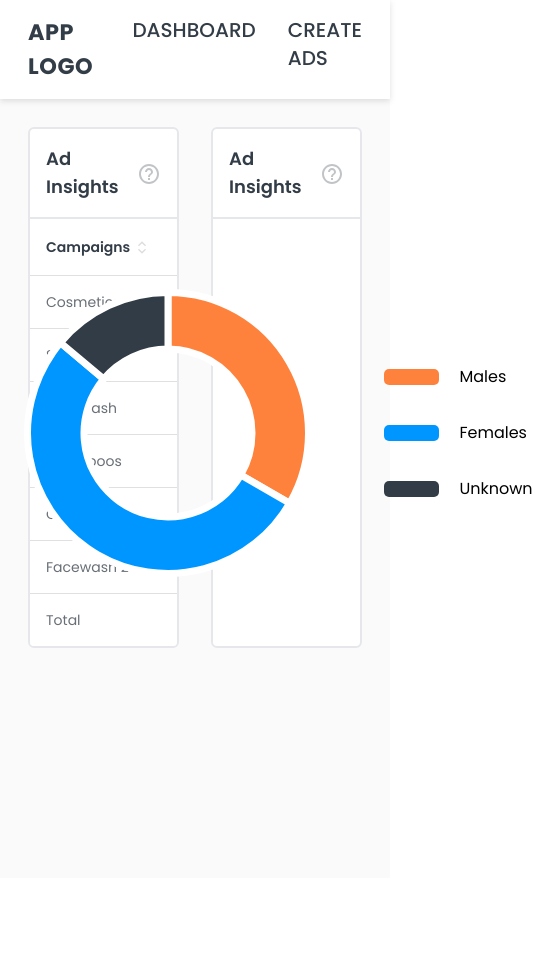
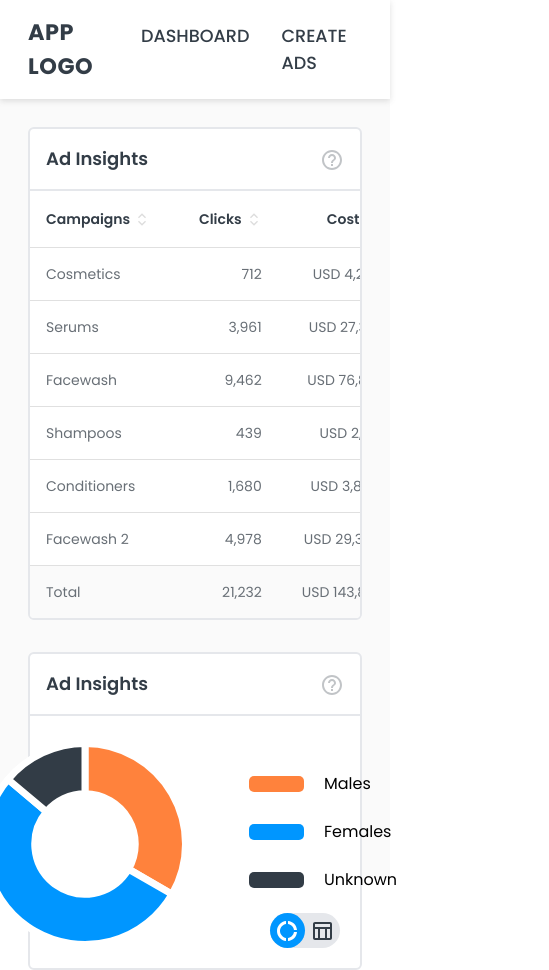
Before and after one commit to prachi-sahu-codes/AdDash, a React (Vite) app: page / in a window 390 px wide. Shown: the whole page, 549 px wide, since content can reach past the window. Before the commit the page ends 878 px from the top, so only its background shows below. Built offline with nearby package versions, Linux system fonts and the light colour scheme.

Commit message:
style: components styled

```diff
--- a/src/components/doghnutChart/DoughnutChart.jsx
+++ b/src/components/doghnutChart/DoughnutChart.jsx
@@ -21,19 +21,21 @@ export const DoughnutChart = () => {
   const options = {
     plugins: {
       legend: {
-        display: false, // Hide the default legend
+        display: false,
       },
     },
   };
-  data.datasets[0].cutout = 84;
+
+  // data.datasets[0].cutout = 84;
+
   return (
-    <div className="flex justify-between items-center gap-14 h-full">
-      <div className=" relative w-72 h-72">
+    <div className="flex justify-between items-center gap-12 h-full">
+      <div className=" relative w-52 h-52 md:w-72 md:h-72 mt-6">
         <Doughnut data={data} options={options} />
       </div>
       <div className="flex flex-col">
         {data.labels.map((label, index) => (
-          <div className="flex items-center m-4" key={index}>
+          <div className="flex items-center m-3" key={index}>
             <div
               style={{
                 backgroundColor: data.datasets[0].backgroundColor[index],
--- /dev/null
+++ b/src/components/table/ProductTable.jsx
@@ -0,0 +1,114 @@
+import { useState } from "react";
+import Table from "@mui/material/Table";
+import TableBody from "@mui/material/TableBody";
+import TableCell from "@mui/material/TableCell";
+import TableContainer from "@mui/material/TableContainer";
+import TableHead from "@mui/material/TableHead";
+import TableRow from "@mui/material/TableRow";
+import Paper from "@mui/material/Paper";
+import { useSelector } from "react-redux";
+import { getTotal, formatTableData } from "../../utils/functions";
+import { SortIcon } from "../icons/SortIcon";
+
+export const ProductTable = () => {
+  const tableData = useSelector((state) => state?.dashboard?.tableData);
+  const [sortTable, setSortTable] = useState({
+    isSort: false,
+    sortLabel: "",
+    isAsc: false,
+    sortOrder: "",
+  });
+
+  const keys = Object.keys(tableData[0]);
+  const filteredKeys = formatTableData(keys);
+
+  return (
+    <TableContainer component={Paper} sx={{ width: "100%" }}>
+      <Table sx={{ minWidth: 650 }} aria-label="simple table">
+        <TableHead>
+          <TableRow>
+            {filteredKeys.map((item, index) => (
+              <TableCell key={item + index}>
+                <div
+                  className={`flex items-center ${
+                    item === "Campaigns" ? "justify-start" : "justify-end"
+                  } gap-1 cursor-pointer text-dark-text font-semibold`}
+                  onClick={() => {
+                    setSortTable({
+                      isSort: true,
+                      sortLabel: item,
+                      isAsc: !sortTable.isAsc,
+                      sortOrder: sortTable.isAsc ? "asc" : "dsc",
+                    });
+                  }}
+                >
+                  {item}
+                  <SortIcon sortTable={sortTable} tableLabel={item} />
+                </div>
+              </TableCell>
+            ))}
+          </TableRow>
+        </TableHead>
+        <TableBody>
+          {tableData?.map((row) => (
+            <TableRow
+              key={row?._id}
+              sx={{ "&:last-child td, &:last-child th": { border: 0 } }}
+            >
+              <TableCell component="th" scope="row">
+                <p className="text-medium-text">
+                  {row?.campaigns.toLocaleString()}
+                </p>
+              </TableCell>
+              <TableCell align="right">
+                <p className="text-medium-text">
+                  {row?.clicks.toLocaleString()}
+                </p>
+              </TableCell>
+              <TableCell align="right">
+                <p className="text-medium-text">
+                  USD {row?.cost.toLocaleString()}
+                </p>
+              </TableCell>
+              <TableCell align="right">
+                <p className="text-medium-text">
+                  {row?.conversions.toLocaleString()}
+                </p>
+              </TableCell>
+              <TableCell align="right">
+                <p className=" text-medium-text">
+                  USD {row?.revenue.toLocaleString()}
+                </p>
+              </TableCell>
+            </TableRow>
+          ))}
+          <TableRow className="bg-bg-body">
+            <TableCell className="removeBorder">
+              <p className="text-medium-text">Total</p>
+            </TableCell>
+            <TableCell align="right" className="removeBorder">
+              <p className="text-medium-text">
+                {getTotal(tableData, "clicks").toLocaleString()}
+              </p>
+            </TableCell>
+            <TableCell className="removeBorder" align="right">
+              <p className="text-medium-text">
+                USD {getTotal(tableData, "cost").toLocaleString()}
+              </p>
+            </TableCell>
+            <TableCell className="removeBorder" align="right">
+              <p className="text-medium-text">
+                {getTotal(tableData, "conversions").toLocaleString()}
+              </p>
+            </TableCell>
+            <TableCell className="removeBorder" align="right">
+              <p className="text-medium-text">
+                USD {getTotal(tableData, "revenue").toLocaleString()}
+              </p>
+            </TableCell>
+          </TableRow>
+        </TableBody>
+      </Table>
+    </TableContainer>
+  );
+};
--- a/src/components/table/Table.jsx
+++ b/src/components/table/UserTable.jsx
@@ -10,14 +10,16 @@ import { useSelector } from "react-redux";
 import { getTotal, formatTableData } from "../../utils/functions";
 import { SortIcon } from "../icons/SortIcon";
 
-export const BasicTable = () => {
-  const tableData = useSelector((state) => state?.dashboard?.tableData);
+export const UserTable = () => {
+  const tableData = useSelector((state) => state?.dashboard?.graphData);
   const [sortTable, setSortTable] = useState({
     isSort: false,
     sortLabel: "",
     isAsc: false,
     sortOrder: "",
   });
+
+  console.log(tableData);
 
   const keys = Object.keys(tableData[0]);
   const filteredKeys = formatTableData(keys);
@@ -31,7 +33,7 @@ export const BasicTable = () => {
               <TableCell key={item + index}>
                 <div
                   className={`flex items-center ${
-                    item === "Campaigns" ? "justify-start" : "justify-end"
+                    item === "Group" ? "justify-start" : "justify-end"
                   } gap-1 cursor-pointer text-dark-text font-semibold`}
                   onClick={() => {
                     setSortTable({
@@ -57,7 +59,7 @@ export const BasicTable = () => {
             >
               <TableCell component="th" scope="row">
                 <p className="text-medium-text">
-                  {row?.campaigns.toLocaleString()}
+                  {row?.group.toLocaleString()}
                 </p>
               </TableCell>
               <TableCell align="right">
@@ -82,28 +84,28 @@ export const BasicTable = () => {
               </TableCell>
             </TableRow>
           ))}
-          <TableRow>
-            <TableCell className="removeBorder">
+          <TableRow className="bg-bg-body">
+            <TableCell>
               <p className="text-medium-text">Total</p>
             </TableCell>
-            <TableCell align="right" className="removeBorder">
+            <TableCell align="right">
               <p className="text-medium-text">
-                {getTotal(tableData, "clicks").toLocaleString()}
+                {getTotal(tableData, "clicks")?.toLocaleString()}
               </p>
             </TableCell>
-            <TableCell className="removeBorder" align="right">
+            <TableCell align="right">
               <p className="text-medium-text">
-                USD {getTotal(tableData, "cost").toLocaleString()}
+                USD {getTotal(tableData, "cost")?.toLocaleString()}
               </p>
             </TableCell>
-            <TableCell className="removeBorder" align="right">
+            <TableCell align="right">
               <p className="text-medium-text">
-                {getTotal(tableData, "conversions").toLocaleString()}
+                {getTotal(tableData, "conversions")?.toLocaleString()}
               </p>
             </TableCell>
-            <TableCell className="removeBorder" align="right">
+            <TableCell align="right">
               <p className="text-medium-text">
-                USD {getTotal(tableData, "revenue").toLocaleString()}
+                USD {getTotal(tableData, "revenue")?.toLocaleString()}
               </p>
             </TableCell>
           </TableRow>
--- /dev/null
+++ b/src/components/toggle/Toggle.jsx
@@ -0,0 +1,26 @@
+import React from "react";
+import DonutLargeIcon from "@mui/icons-material/DonutLarge";
+import TableChartOutlinedIcon from "@mui/icons-material/TableChartOutlined";
+
+export const Toggle = ({ toggle, setToggle }) => {
+  return (
+    <div className="absolute bottom-5 right-5 flex bg-gray-200 rounded-full">
+      <div
+        className={`p-0.35rem rounded-full transition-colors ease-in-out ${
+          toggle ? "text-white bg-custom-blue" : "text-dark-text"
+        }`}
+        onClick={() => setToggle(!toggle)}
+      >
+        <DonutLargeIcon />
+      </div>
+      <div
+        className={`p-0.35rem rounded-full transition-colors ease-in-out ${
+          !toggle ? "text-white bg-custom-blue" : "text-dark-text"
+        }`}
+        onClick={() => setToggle(!toggle)}
+      >
+        <TableChartOutlinedIcon />
+      </div>
+    </div>
+  );
+};
--- a/src/data/data.js
+++ b/src/data/data.js
@@ -1,7 +1,7 @@
 export const graphInsightsData = [
   {
     _id: 1,
-    gender: "Male",
+    group: "Male",
     clicks: 135,
     cost: 5421,
     conversions: 17,
@@ -9,7 +9,7 @@ export const graphInsightsData = [
   },
   {
     _id: 2,
-    gender: "Female",
+    group: "Female",
     clicks: 256,
     cost: 9648,
     conversions: 29,
@@ -17,7 +17,7 @@ export const graphInsightsData = [
   },
   {
     _id: 3,
-    gender: "Unknown",
+    group: "Unknown",
     clicks: 178,
     cost: 2985,
     conversions: 8,
--- a/src/layout/navBar/NavBar.jsx
+++ b/src/layout/navBar/NavBar.jsx
@@ -3,13 +3,21 @@ import { NavLink } from "react-router-dom";
 
 const NavBar = () => {
   return (
-    <div className="flex gap-2 justify-between py-4 px-7 shadow-custom-md sticky top-0 z-10 bg-white">
-      <h2 className="font-bold uppercase text-logo text-dark-text tracking-wide">App Logo</h2>
+    <div className="flex gap-2 justify-between items-center py-4 px-7 shadow-custom-md sticky top-0 z-10 bg-white">
+      <h2 className="font-bold uppercase text-logo text-dark-text tracking-wide">
+        App Logo
+      </h2>
       <div className="flex gap-8 uppercase text-dark-text">
-        <NavLink className="font-medium text-xl hover:text-black active:text-medium-text transition-colors">
+        <NavLink
+          to="/"
+          className="font-medium text-1.1rem hover:text-black active:text-medium-text transition-colors"
+        >
           Dashboard
         </NavLink>
-        <NavLink className="font-medium text-xl hover:text-black active:text-medium-text transition-colors">
+        <NavLink
+          to="/createAds"
+          className="font-medium text-1.1rem hover:text-black active:text-medium-text transition-colors"
+        >
           Create Ads
         </NavLink>
       </div>
--- a/src/pages/dashboard/DashBoard.jsx
+++ b/src/pages/dashboard/DashBoard.jsx
@@ -1,13 +1,17 @@
-import React from "react";
+import React, { useState } from "react";
 import { LayoutContainer } from "../../layout";
 import {
-  BasicTable,
+  ProductTable,
   ComponentContainer,
   DoughnutChart,
+  Toggle,
+  UserTable,
 } from "../../components/index";
 import HelpOutlineIcon from "@mui/icons-material/HelpOutline";
 
 const DashBoard = () => {
+  const [toggle, setToggle] = useState(true);
+
   const icon = (
     <p className="text-light-text cursor-pointer opacity-60" title="Info">
       <HelpOutlineIcon />
@@ -15,14 +19,24 @@ const DashBoard = () => {
   );
   return (
     <LayoutContainer>
-      <div className="grid grid-cols-2 gap-8">
+      <div className="grid grid-cols-1 xl:grid-cols-2 gap-8">
         <ComponentContainer title="Ad Insights" ele={icon} border>
-          <BasicTable />
+          <ProductTable />
         </ComponentContainer>
 
         <ComponentContainer title="Ad Insights" ele={icon} border>
-          <div className="flex justify-center items-center h-full">
-            <DoughnutChart />
+          <div className="relative flex flex-col h-full">
+            {toggle ? (
+              <div className="flex flex-col justify-center items-center">
+                <DoughnutChart />
+              </div>
+            ) : (
+              <UserTable />
+            )}
+
+            <div className="block mr-5 mb-5 ml-auto">
+              <Toggle toggle={toggle} setToggle={setToggle} />
+            </div>
           </div>
         </ComponentContainer>
       </div>
--- a/tailwind.config.js
+++ b/tailwind.config.js
@@ -6,8 +6,12 @@ export default {
       spacing: {
         "body-height": "calc(100vh - 4.1rem)",
       },
+      padding: {
+        "0.35rem": "0.35rem",
+      },
       fontSize: {
         logo: "1.4rem",
+        "1.1rem": "1.1rem",
       },
       colors: {
         "custom-orange": "#ff823c",
```
Also changed, not shown: src/components/index.js (+11 -2 lines).
